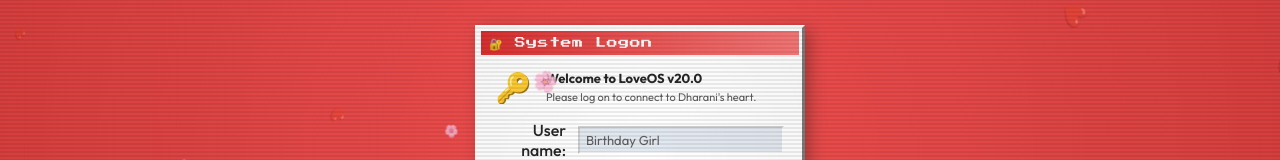
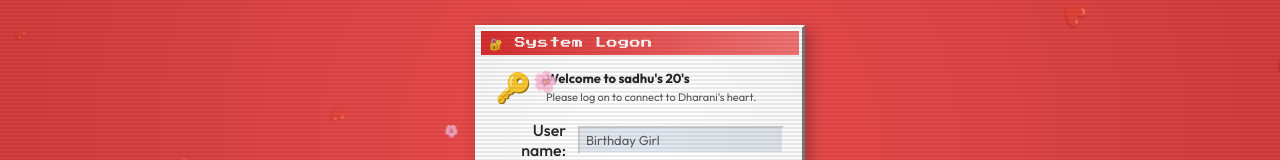
Before and after one commit to Orginxindia/bday, a React (Vite) app: page / in a window 1280 px wide. Shown: the part 247-407 px from the top of the page. Built offline with nearby package versions, Linux system fonts and the light colour scheme.

Commit message:
feat: rename branding to sadhu's 20's and add custom poster window

```diff
--- a/index.html
+++ b/index.html
@@ -4,7 +4,7 @@
     <meta charset="UTF-8" />
     <link rel="icon" type="image/svg+xml" href="/favicon.svg" />
     <meta name="viewport" content="width=device-width, initial-scale=1.0" />
-    <title>LoveOS v1.0 - Special Surprise</title>
+    <title>sadhu's 20's</title>
     <!-- Google Fonts: Press Start 2P for retro pixel font, Outfit for text -->
     <link rel="preconnect" href="https://fonts.googleapis.com">
     <link rel="preconnect" href="https://fonts.gstatic.com" crossorigin>
--- a/src/App.jsx
+++ b/src/App.jsx
@@ -286,7 +286,7 @@ export default function App() {
       {gameState === 'boot' && (
         <div className="boot-screen">
           <div className="boot-logo-box">
-            <h1 className="boot-logo-text">LoveOS</h1>
+            <h1 className="boot-logo-text">sadhu's 20's</h1>
             <div style={{ fontSize: '8px', color: '#c0c0c0', borderTop: '1px solid #c0c0c0', paddingTop: '4px' }}>
               SYSTEM VERSION 20.0
             </div>
@@ -317,7 +317,7 @@ export default function App() {
               <div style={{ display: 'flex', gap: '15px', alignItems: 'flex-start', marginBottom: '15px' }}>
                 <div style={{ fontSize: '28px' }} className="heart-beat">🔑</div>
                 <div>
-                  <p style={{ fontSize: '13px', fontWeight: 'bold', marginBottom: '4px' }}>Welcome to LoveOS v20.0</p>
+                  <p style={{ fontSize: '13px', fontWeight: 'bold', marginBottom: '4px' }}>Welcome to sadhu's 20's</p>
                   <p style={{ fontSize: '11px', color: '#555' }}>Please log on to connect to Dharani's heart.</p>
                 </div>
               </div>
@@ -408,7 +408,7 @@ export default function App() {
       {gameState === 'bsod' && (
         <div className="bsod-screen" onClick={exitBSOD}>
           <div>
-            <div className="bsod-text-center">LoveOS</div>
+            <div className="bsod-text-center">sadhu's 20's</div>
             <p>A fatal exception 0xLOVE2026 has occurred at memory segment DHARANI_HEART.</p>
             <p>The current system session has collapsed due to an overload of cute memories.</p>
             <br />
--- a/src/components/BirthdayCake.jsx
+++ b/src/components/BirthdayCake.jsx
@@ -281,7 +281,7 @@ export default function BirthdayCake({ onRestart }) {
               style={{ marginTop: '10px', fontSize: '9px', display: 'flex', gap: '6px', alignItems: 'center' }}
             >
               <RefreshCw size={10} />
-              <span>Explore LoveOS Again</span>
+              <span>Explore sadhu's 20's Again</span>
             </button>
           </div>
         </div>
--- a/src/components/Desktop.jsx
+++ b/src/components/Desktop.jsx
@@ -18,6 +18,7 @@ import {
   Folder
 } from 'lucide-react';
 import { sound } from './SoundManager';
+import posterImg from '../assets/poster.jpg';
 
 // Custom flower SVGs matching the mockup
 const SproutSVG = () => (
@@ -191,7 +192,8 @@ export default function Desktop({ onTriggerBSOD, onGardenBloom, isMuted, setIsMu
     dreams: false,
     reasons: false,
     forever: false,
-    counter: false
+    counter: false,
+    poster: false
   });
 
   const [minimizedWindows, setMinimizedWindows] = useState({});
@@ -315,7 +317,7 @@ export default function Desktop({ onTriggerBSOD, onGardenBloom, isMuted, setIsMu
       {/* 1. TOP SYSTEM BAR */}
       <div className="retro-taskbar">
         <div className="taskbar-left">
-          <span>💖 LOVE OS v2.0 - Built with endless love 💕</span>
+          <span>💖 sadhu's 20's ❤️</span>
         </div>
         <div className="taskbar-right">
           <div
@@ -356,6 +358,7 @@ export default function Desktop({ onTriggerBSOD, onGardenBloom, isMuted, setIsMu
         <DesktopIcon title="I Love You" icon={Heart} onClick={() => openWindow('reasons')} isOpen={openWindows.reasons} style={{ color: '#ef4444' }} />
         <DesktopIcon title="Forever Folder" icon={Folder} onClick={() => openWindow('forever')} isOpen={openWindows.forever} style={{ color: '#10b981' }} />
         <DesktopIcon title="Love Counter" icon={Heart} onClick={() => openWindow('counter')} isOpen={openWindows.counter} style={{ color: '#ec4899' }} />
+        <DesktopIcon title="Sadhu's Poster" icon={Sparkles} onClick={() => openWindow('poster')} isOpen={openWindows.poster} style={{ color: '#f59e0b' }} />
 
         <DesktopIcon title="Recycle Bin" icon={Trash2} onClick={() => openWindow('recycle')} isOpen={openWindows.recycle} style={{ color: '#888' }} />
       </div>
@@ -550,6 +553,24 @@ export default function Desktop({ onTriggerBSOD, onGardenBloom, isMuted, setIsMu
       {openWindows.counter && !minimizedWindows.counter && (
         <DesktopWindow id="counter" title="love_counter.exe" icon={Heart} onClose={closeWindow} onMinimize={minimizeWindow} activeWindow={activeWindow} setActiveWindow={setActiveWindow} initialX={200} initialY={160} width="400px" height="340px">
           <RelationshipCounterApp />
+        </DesktopWindow>
+      )}
+
+      {/* Poster Window [NEW] */}
+      {openWindows.poster && !minimizedWindows.poster && (
+        <DesktopWindow id="poster" title="sadhu_poster.jpg" icon={Sparkles} onClose={closeWindow} onMinimize={minimizeWindow} activeWindow={activeWindow} setActiveWindow={setActiveWindow} initialX={160} initialY={80} width="580px" height="520px">
+          <div className="retro-panel" style={{ display: 'flex', flexDirection: 'column', height: '100%', overflowY: 'auto', padding: '10px', alignItems: 'center', backgroundColor: '#fff' }}>
+            <img
+              src={posterImg}
+              alt="Birthday Poster"
+              style={{
+                width: '100%',
+                height: 'auto',
+                border: '3px double #000',
+                boxShadow: '3px 3px 0px rgba(0,0,0,0.1)'
+              }}
+            />
+          </div>
         </DesktopWindow>
       )}
 
@@ -1387,11 +1408,11 @@ function ForeverFolderApp({ onTriggerBSOD }) {
           <div style={{ color: 'var(--pixel-red)', fontSize: '26px' }} className="heart-beat">💍</div>
           <div>
             <h4 style={{ fontWeight: 'bold', color: 'var(--pixel-red)', fontSize: '14px', marginBottom: '8px' }}>
-              LoveOS Secret Folder Unlocked!
+              sadhu's 20's Secret Folder Unlocked!
             </h4>
             <p style={{ fontSize: '12px', color: '#444', lineHeight: '1.4' }}>
               You found my final secret. Inside represents all our future milestones.<br />
-              Click the button below to complete LoveOS...
+              Click the button below to complete sadhu's 20's...
             </p>
           </div>
 
```
Also changed, not shown: src/assets/poster.jpg (added).
